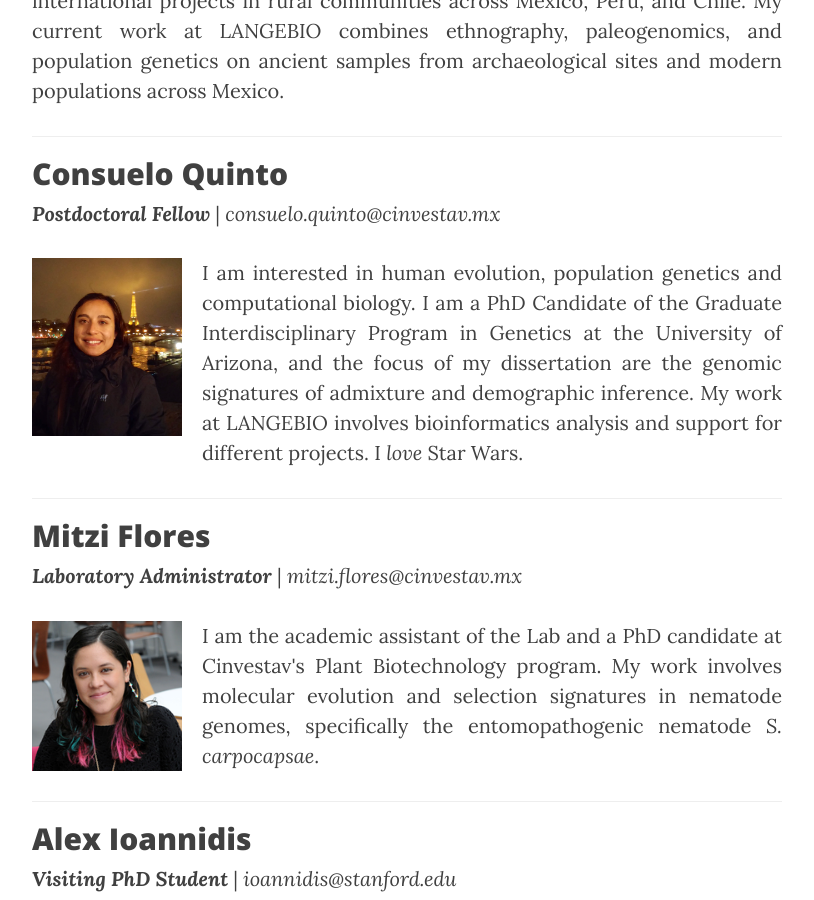
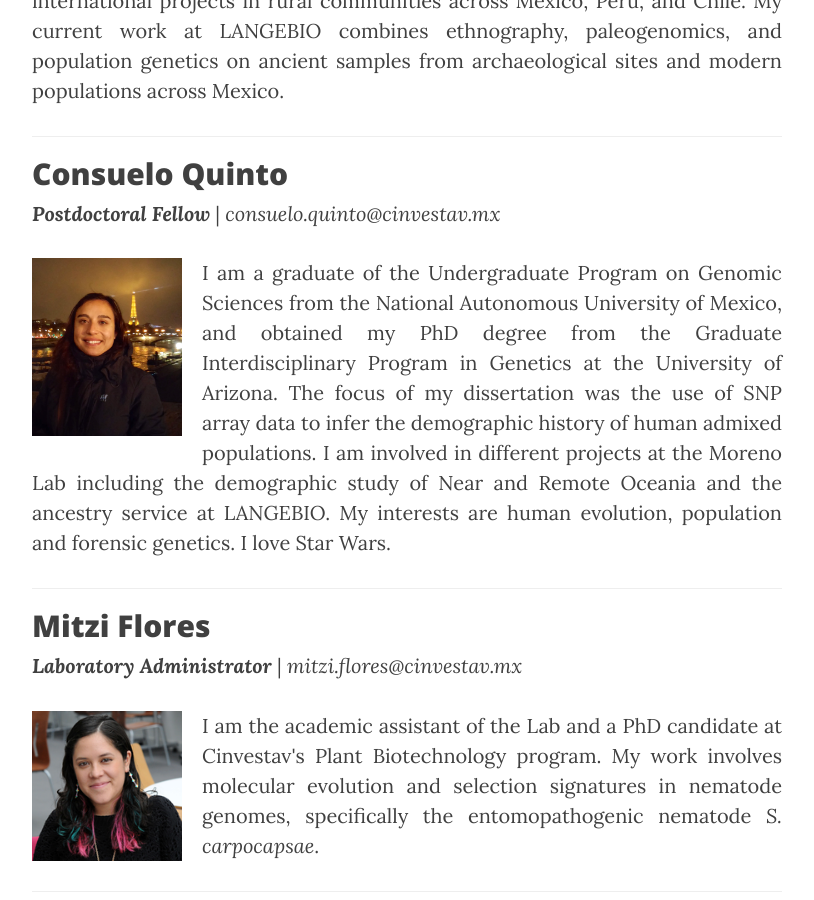
Before and after one commit to milkshakeplustip/milkshakeplustip.github.io, a Jekyll site: the page built from b_people.html, in a window 1280 px wide and 900 px high, scrolled down 1243 px. Shown: the whole window, without its empty margins (233-1047 px from the left). Built offline with Jekyll 4.4.1, drawn with Linux system fonts in a browser that asks for light colours; nearby versions of some CDN libraries.

Commit message:
consuela

```diff
--- a/b_people.html
+++ b/b_people.html
@@ -14,7 +14,7 @@ header-img: "img/morenolab_1000_recorte_2.jpg"
 <br>
 <hr>
 <h2>Consuelo Quinto</h2><b><i>Postdoctoral Fellow</i></b> | <i>consuelo.quinto@cinvestav.mx</i><p></p>
-<p style="text-align:justify"> <img src="/img/consuelo_2.jpg" alt="Consuelo" height="150" width="150" style="float:left; margin:0 20px 5px 0"> I am interested in human evolution, population genetics and computational biology. I am a PhD Candidate of the Graduate Interdisciplinary Program in Genetics at the University of Arizona, and the focus of my dissertation are the genomic signatures of admixture and demographic inference. My work at LANGEBIO involves bioinformatics analysis and support for different projects. I <i>love</i> Star Wars.
+<p style="text-align:justify"> <img src="/img/consuelo_2.jpg" alt="Consuelo" height="150" width="150" style="float:left; margin:0 20px 5px 0"> I am a graduate of the Undergraduate Program on Genomic Sciences from the National Autonomous University of Mexico, and obtained my PhD degree from the Graduate Interdisciplinary Program in Genetics at the University of Arizona. The focus of my dissertation was the use of SNP array data to infer the demographic history of human admixed populations. I am involved in different projects at the Moreno Lab including the demographic study of Near and Remote Oceania and the ancestry service at LANGEBIO. My interests are human evolution, population and forensic genetics. I love Star Wars.
 <br>
 <hr>
 <h2>Mitzi Flores</h2><b><i>Laboratory Administrator</i></b> | <i>mitzi.flores@cinvestav.mx</i><p></p>
```
